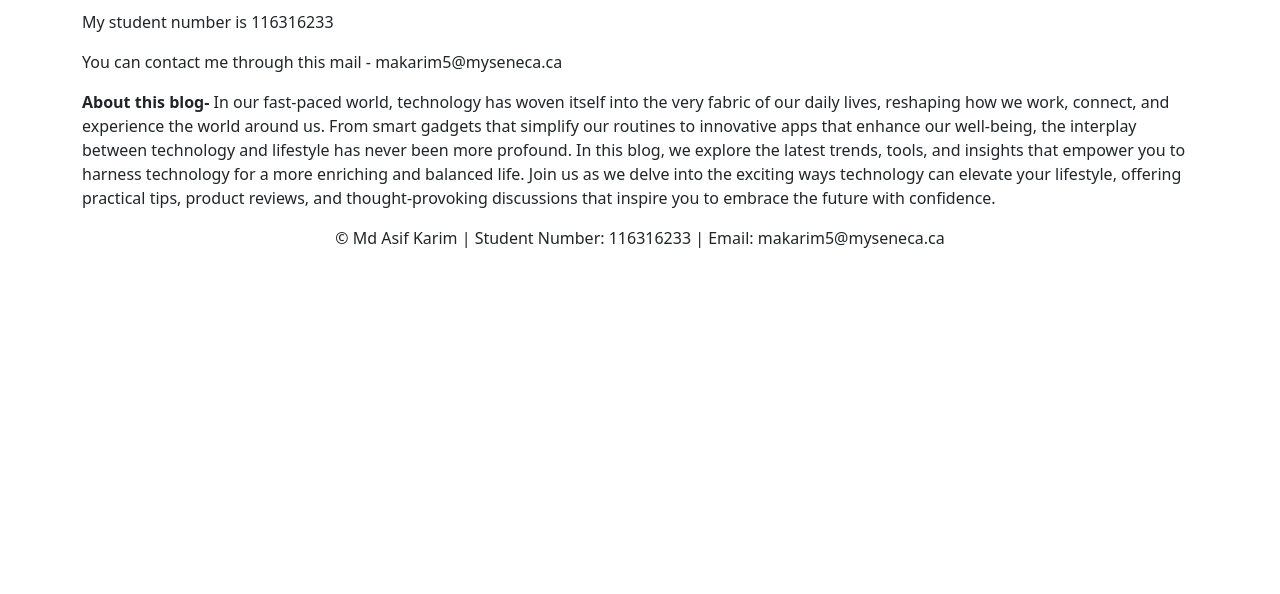
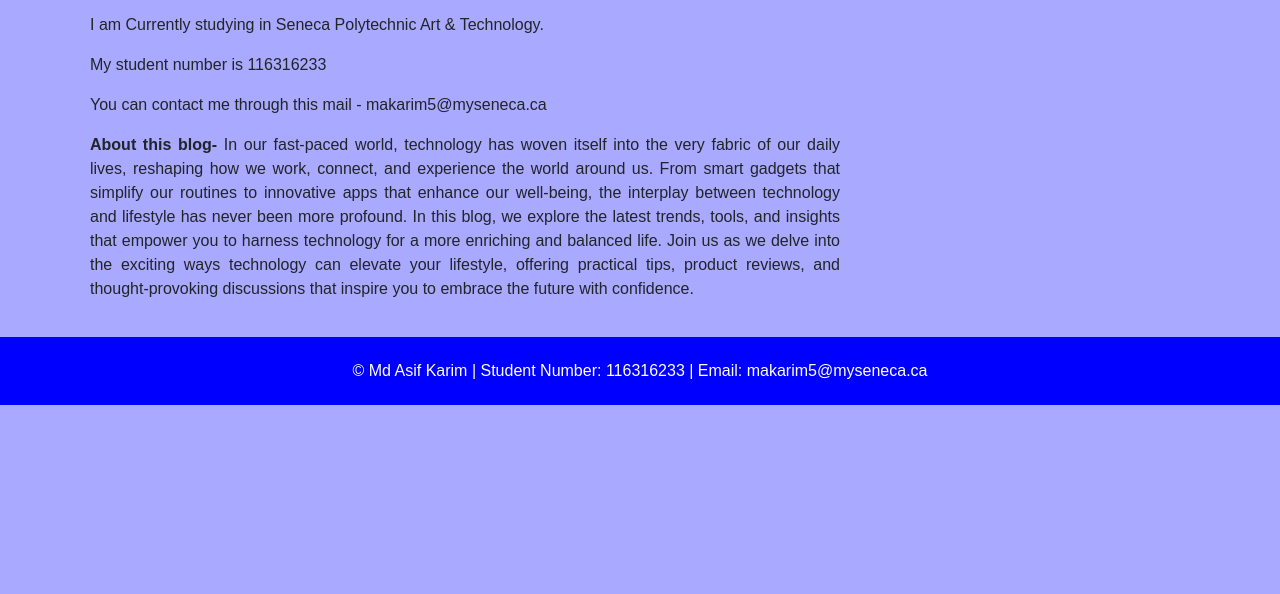
Before and after one commit to AsifKarim1971/web322_assignment, a website: page views/about.html in a window 1280 px wide. Shown: the part 206-800 px from the top of the page. Drawn offline with nearby package versions, Linux system fonts and the light colour scheme; files that its build step writes are made by us from their sources; the site is published under a folder, as on GitHub Pages, so addresses that start at the root find nothing.

Commit message:
Update about.html

```diff
--- a/views/about.html
+++ b/views/about.html
@@ -8,7 +8,7 @@
       href="https://cdn.jsdelivr.net/npm/bootstrap@5.3.0-alpha3/dist/css/bootstrap.min.css"
       rel="stylesheet"
     />
-    <link rel="stylesheet" href="/css/main.css"/>
+    <link rel="stylesheet" href="public/main.css"/>
     <script src="https://code.jquery.com/jquery-3.6.0.min.js"></script>
   </head>
   <body>
```
